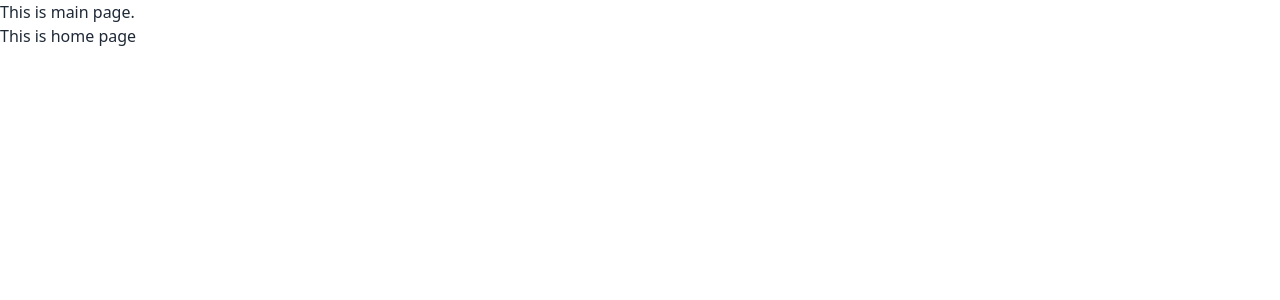
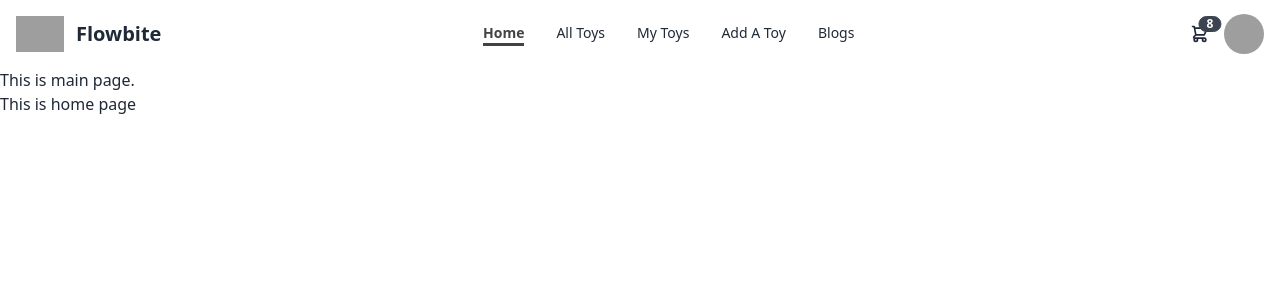
Before and after one commit to SayhanA/car-marketplace-client, a React (Vite) app: page / in a window 1280 px wide. Shown: the top 300 px of the page. Built offline with nearby package versions, Linux system fonts and the light colour scheme; grey boxes are pictures that could not be loaded.

Commit message:
navBar and active link added

```diff
--- a/src/layout/Main.jsx
+++ b/src/layout/Main.jsx
@@ -1,9 +1,11 @@
 import React from 'react';
 import { Outlet } from 'react-router-dom';
+import NavBar from '../shared/NavBar/NavBar';
 
 const Main = () => {
     return (
         <div>
+            <NavBar />
             <h2>This is main page.</h2>
             <Outlet />
         </div>
--- /dev/null
+++ b/src/shared/ActiveLink/ActiveLink.css
@@ -0,0 +1,5 @@
+.active{
+    border-bottom: 3px solid;
+    color: rgb(67, 67, 67);
+    font-weight: 700;
+}
--- /dev/null
+++ b/src/shared/ActiveLink/ActiveLink.jsx
@@ -0,0 +1,13 @@
+import React from 'react';
+import './ActiveLink.css'
+import { NavLink } from 'react-router-dom';
+
+const ActiveLink = ({to,children}) => {
+    return (
+        <NavLink to={to} className={({ isActive }) => isActive ? "active" : "" }>
+            {children}
+        </NavLink>
+    );
+};
+
+export default ActiveLink;
--- /dev/null
+++ b/src/shared/NavBar/NavBar.jsx
@@ -0,0 +1,76 @@
+import { Avatar, Dropdown, Navbar } from 'flowbite-react';
+import React from 'react';
+import { Link } from 'react-router-dom';
+import ActiveLink from '../ActiveLink/ActiveLink';
+
+const NavBar = () => {
+    return (
+        <div>
+            <Navbar
+                fluid={true}
+                rounded={true}
+            >
+                <Navbar.Brand>
+                    <Navbar.Toggle />
+                    <img
+                        src="https://flowbite.com/docs/images/logo.svg"
+                        className="mr-3 h-6 sm:h-9"
+                        alt="Flowbite Logo"
+                    />
+                    <span className="self-center whitespace-nowrap text-xl font-semibold dark:text-white">
+                        Flowbite
+                    </span>
+                </Navbar.Brand>
+
+
+                <div className="flex md:order-2">
+
+                    <label tabIndex={0} className="btn btn-ghost btn-circle">
+                        <div className="indicator">
+                            <svg xmlns="http://www.w3.org/2000/svg" className="h-5 w-5" fill="none" viewBox="0 0 24 24" stroke="currentColor"><path strokeLinecap="round" strokeLinejoin="round" strokeWidth="2" d="M3 3h2l.4 2M7 13h10l4-8H5.4M7 13L5.4 5M7 13l-2.293 2.293c-.63.63-.184 1.707.707 1.707H17m0 0a2 2 0 100 4 2 2 0 000-4zm-8 2a2 2 0 11-4 0 2 2 0 014 0z" /></svg>
+                            <span className="badge badge-sm indicator-item">8</span>
+                        </div>
+                    </label>
+
+                    <Dropdown
+                        arrowIcon={false}
+                        inline={true}
+                        label={<Avatar alt="User settings" img="https://flowbite.com/docs/images/people/profile-picture-5.jpg" rounded={true} />}
+                    >
+                        <Dropdown.Header>
+                            <span className="block text-sm">
+                                Bonnie Green
+                            </span>
+                            <span className="block truncate text-sm font-medium">
+                                name@flowbite.com
+                            </span>
+                        </Dropdown.Header>
+                        <Dropdown.Item>
+                            Dashboard
+                        </Dropdown.Item>
+                        <Dropdown.Item>
+                            Settings
+                        </Dropdown.Item>
+                        <Dropdown.Item>
+                            Earnings
+                        </Dropdown.Item>
+                        <Dropdown.Divider />
+                        <Dropdown.Item>
+                            Sign out
+                        </Dropdown.Item>
+                    </Dropdown>
+
+                </div>
+                <Navbar.Collapse>
+                    <ActiveLink to='/'>Home</ActiveLink>
+                    <ActiveLink to='/allToys'>All Toys</ActiveLink>
+                    <ActiveLink to='/myToys'>My Toys</ActiveLink>
+                    <ActiveLink to='/addAToy'>Add A Toy</ActiveLink>
+                    <ActiveLink to='/blogs'>Blogs</ActiveLink>
+                </Navbar.Collapse>
+            </Navbar>
+        </div>
+    );
+};
+
+export default NavBar;
```
